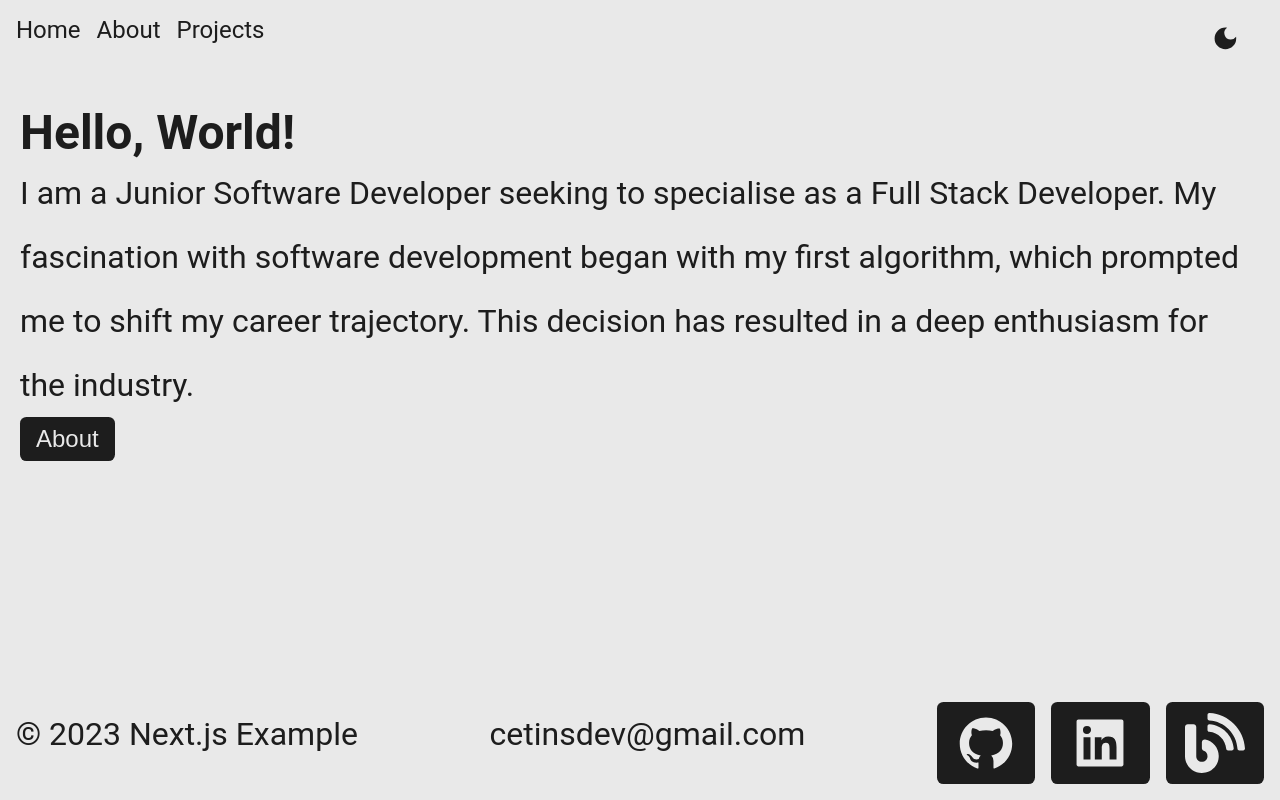
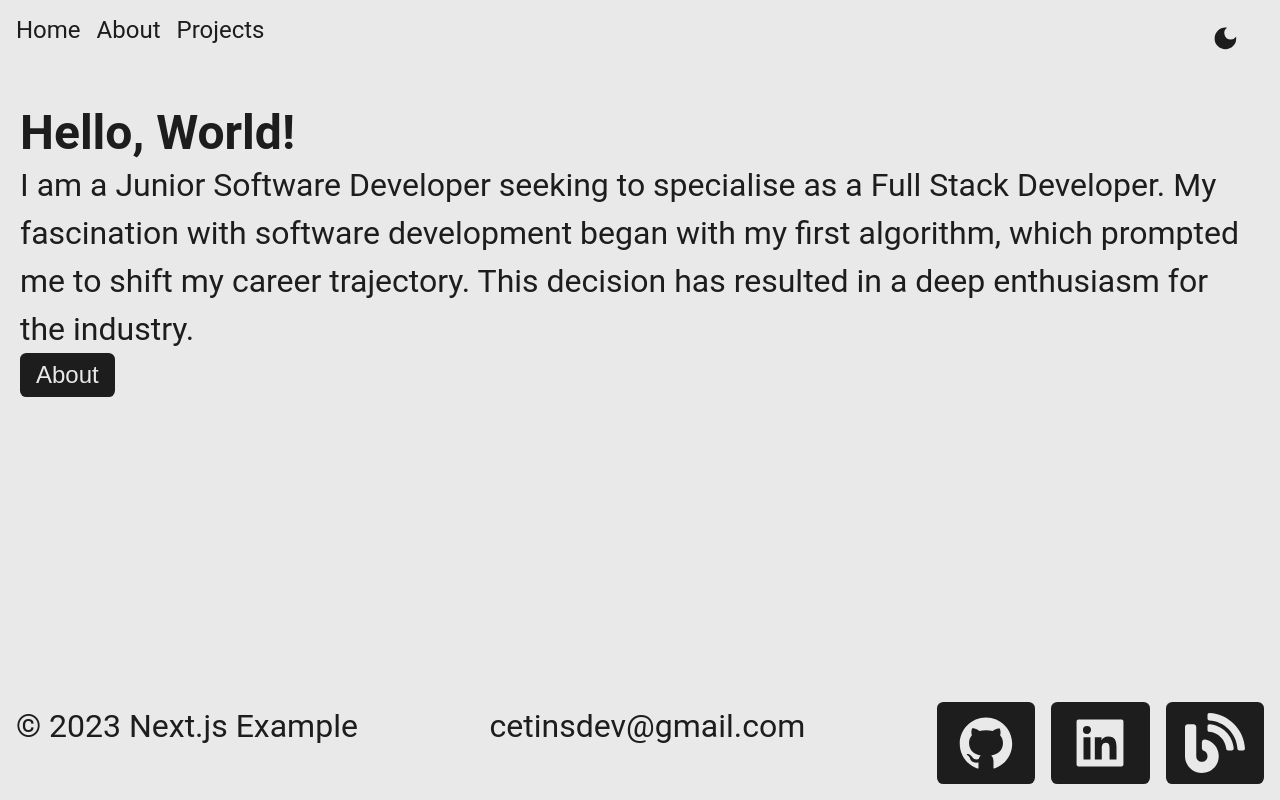
Before and after one commit to Cetins/web_cetin, a Next.js app: page / in a window 1280 px wide. Built offline with nearby package versions, Linux system fonts and the light colour scheme.

Commit message:
basic styling added for html elements

```diff
--- a/styles/globals.css
+++ b/styles/globals.css
@@ -42,15 +42,29 @@ a {
   }
 }
 
-h1 {
-  font-size: 3rem;
+h1 {font-size: 3rem;}
+
+h2 {font-size: 2.5rem;}
+
+h3 {font-size: 2rem;}
+
+h4 {font-size: 1.5rem;}
+
+h6 {font-size: 1rem;}
+
+p {
+  font-size: 2rem;
+  line-height: 3rem;
+}
+
+h1, h2, h3, h4, h6, p {
   color: var(--text-color);
 }
 
-p {
-  font-size: 2rem;
-  line-height: 4rem;
-  color: var(--text-color);
+hr {
+  height: .3rem;
+  background-color: var(--text-color);
+  margin: 3rem;
 }
 
 button {
```
